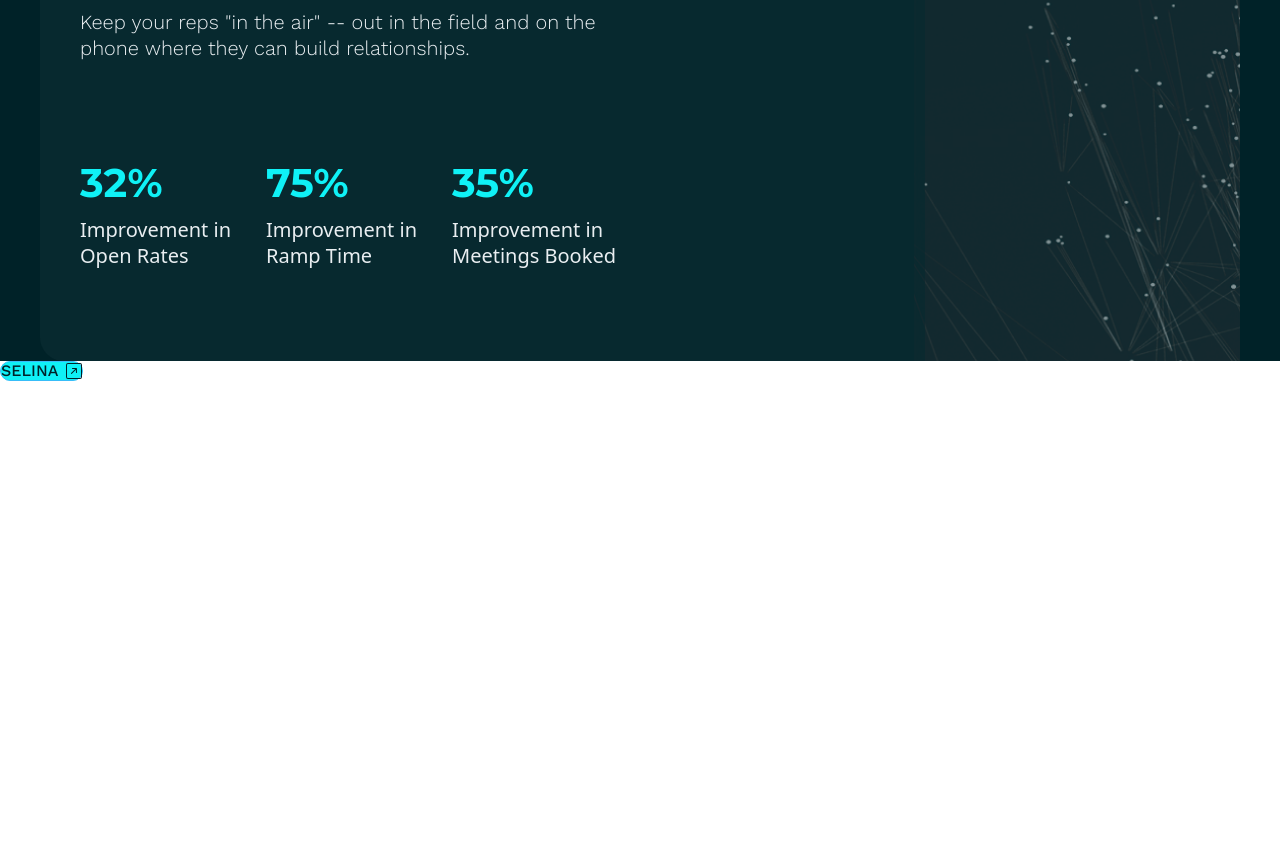
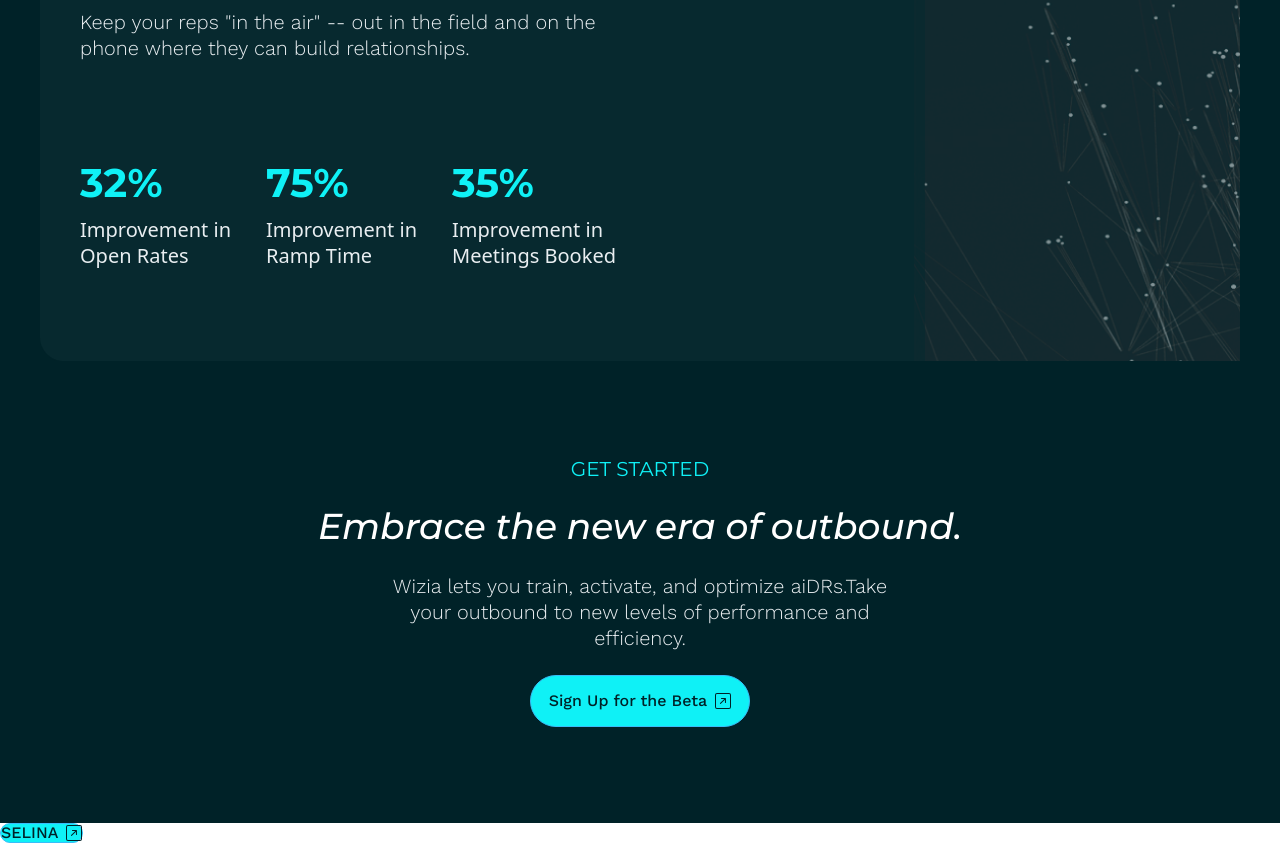
Before and after one commit to selina-islam/WiZiA, a React (Vite) app: page / in a window 1280 px wide. Shown: the part 2348-3191 px from the top of the page. Before the commit the page ends 2729 px from the top, so only its background shows below. Built offline with nearby package versions, Linux system fonts and the light colour scheme.

Commit message:
getstarted section done

```diff
--- a/src/App.jsx
+++ b/src/App.jsx
@@ -8,6 +8,7 @@
 import Train from './Components/Train';
 import TestimonialCarousel from './Components/Carousel';
 import Effort from './Components/Effort';
+import GetStarted from './Components/Getstarted';
 
 
 function App() {
@@ -20,7 +21,8 @@
       <Offer />
       <Train />
       <TestimonialCarousel />
-      <Effort/>
+      <Effort />
+      <GetStarted/>
       <Buttons className="bg-electricCyan border text-deepJungleGreen border-sky-400 flex items-center gap-2">SELINA  <BsArrowUpRightSquare /> </Buttons>
 
     </>
--- /dev/null
+++ b/src/Components/Getstarted.jsx
@@ -0,0 +1,29 @@
+import React from 'react'
+import { BsArrowUpRightSquare } from "react-icons/bs";
+import Buttons from './Buttons';
+
+function Getstarted() {
+  return (
+    <section className="sm:py-24 py-12 bg-deepJungleGreen">
+      <div className="space-y-6 sm:px-0 px-6">
+        <h1 className="text-center text-electricCyan uppercase font-montserrat sm:text-xl text-base sm:leading-6 leading-[19px] tracking-[5%]">
+          get started
+        </h1>
+        <h4 className="font-montserrat text-center font-[500] italic text-4xl leading-[43.88px]  -tracking-[1%] text-white">
+          Embrace the new era of outbound.
+        </h4>
+        <p className="text-secondary font-workSans font-[300] sm:text-xl text-[18px] leading-[23.4px] sm:leading-[26px] -tracking-[1%] max-w-lg mx-auto text-center ">
+          Wizia lets you train, activate, and optimize aiDRs.Take your outbound
+          to new levels of performance and efficiency.
+        </p>
+        <div className="flex justify-center">
+          <Buttons className="bg-electricCyan border text-deepJungleGreen border-sky-400 flex items-center gap-2 px-[18px] py-[16px]">
+            Sign Up for the Beta <BsArrowUpRightSquare />{" "}
+          </Buttons>
+        </div>
+      </div>
+    </section>
+  );
+}
+
+export default Getstarted
```
